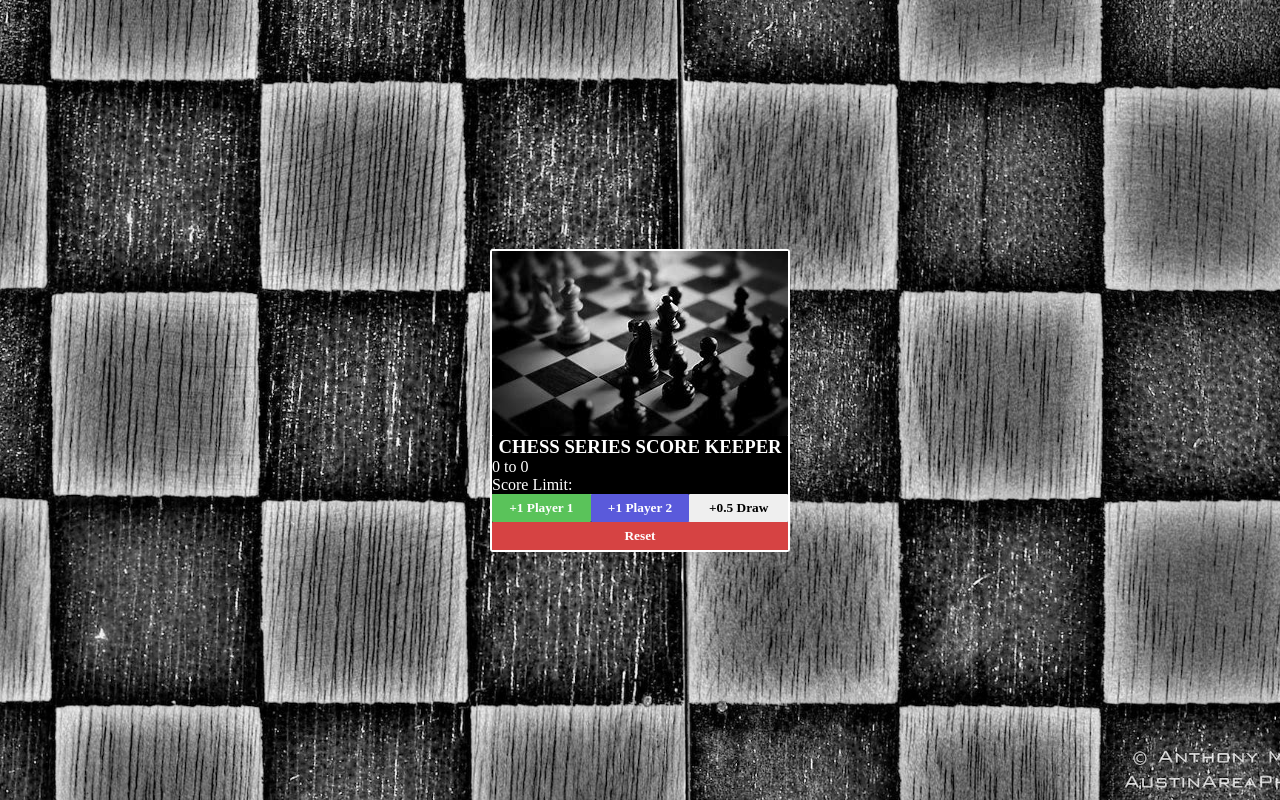
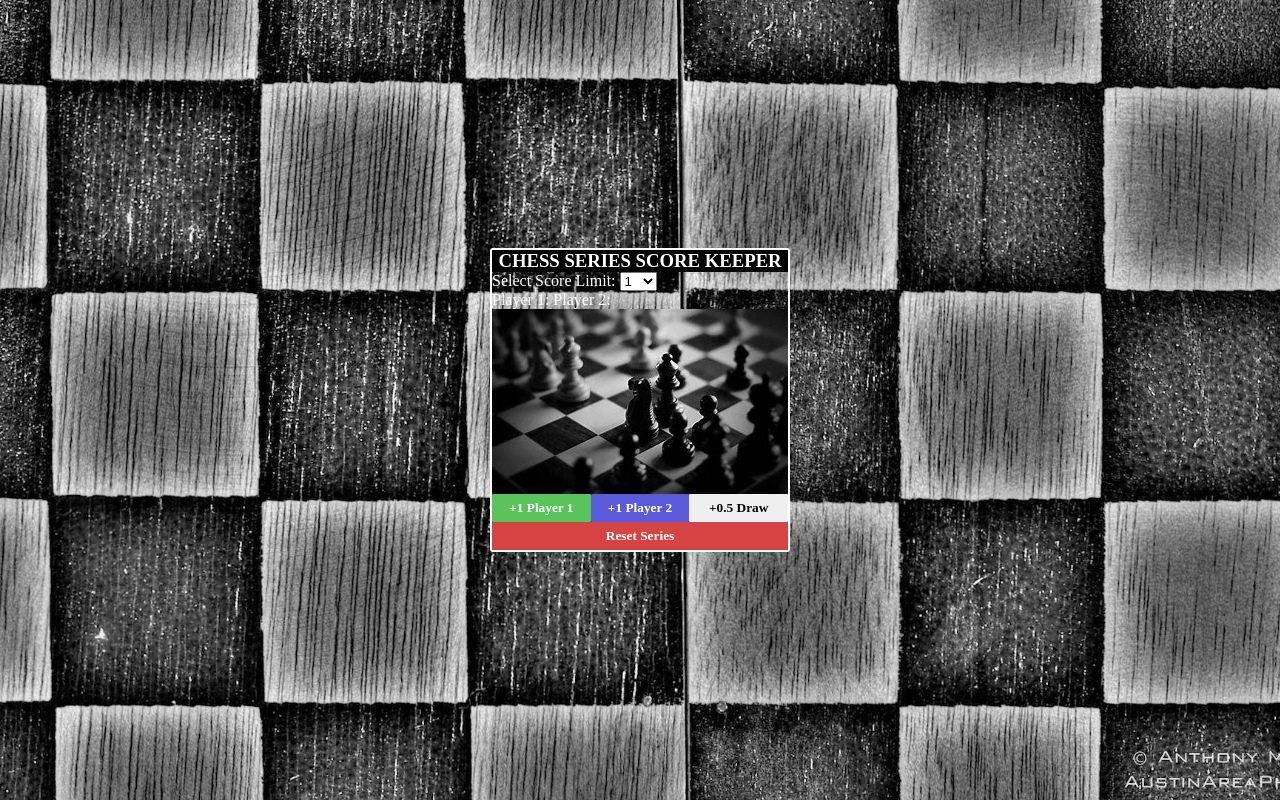
Before and after one commit to max-b10/chess-series-score-keeper, a plain HTML site: page index.html in a window 1280 px wide. Drawn offline with Linux system fonts and the light colour scheme; a web font is replaced by a local one.

Commit message:
Update index.html

```diff
--- a/index.html
+++ b/index.html
@@ -15,6 +15,30 @@
   <body>
     <div class="container">
       <div class="card-container">
+        <div class="card-top-container">
+          <div class="header">
+            <h3>CHESS SERIES SCORE KEEPER</h3>
+          </div>
+          <div class="score-limit">
+            <span>Select Score Limit:</span>
+            <select name="score-select" id="score-select">
+              <option value="1">1</option>
+              <option value="2">2</option>
+              <option value="3">3</option>
+              <option value="4">4</option>
+              <option value="5">5</option>
+              <option value="6">6</option>
+              <option value="7">7</option>
+              <option value="8">8</option>
+              <option value="9">9</option>
+              <option value="10">10</option>
+            </select>
+          </div>
+          <div class="score-display">
+            <span class="player-display" id="playerOneDisplay">Player 1:</span>
+            <span class="player-display" id="playerTwoDisplay">Player 2:</span>
+          </div>
+
           <div class="image">
             <img
               id="main-image"
@@ -22,27 +46,21 @@
               alt="fancy image of a chess game"
             />
           </div>
-        <div class="header">
-          <h3>CHESS SERIES SCORE KEEPER</h3>
         </div>
         <section class="content">
-          <div class="score-display">
-            <span id="playerOneDisplay">0</span>
-            <span id="to">to</span>
-            <span id="playerTwoDisplay">0</span>
-          </div>
-          <div class="score-limit">Score Limit:</div>
-        </section>
-        <section class="sub-content">
+            <div class="card-bottom-container">
           <div class="buttons-1">
             <button class="button" id="button-1">+1 Player 1</button>
             <button class="button" id="button-2">+1 Player 2</button>
             <button class="button" id="button-3">+0.5 Draw</button>
           </div>
+        </section>
+        <section class="sub-content">
           <div class="buttons-reset">
-            <button class="button" id="button-reset">Reset</button>
+            <button class="button" id="button-reset">Reset Series</button>
           </div>
         </section>
+        </div>
       </div>
     </div>
     <script src="/scripts/functions.js"></script>
```
Lines whose indentation alone changed are shown as unchanged.
